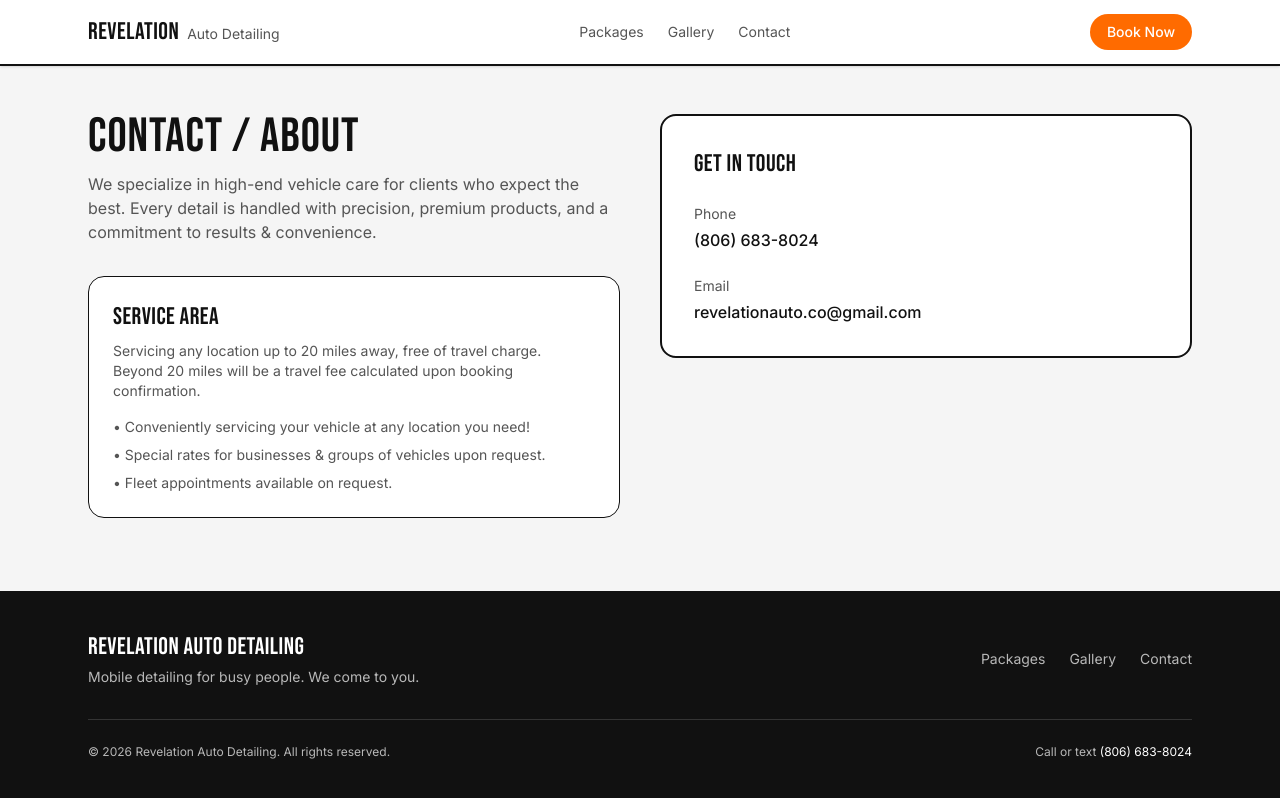
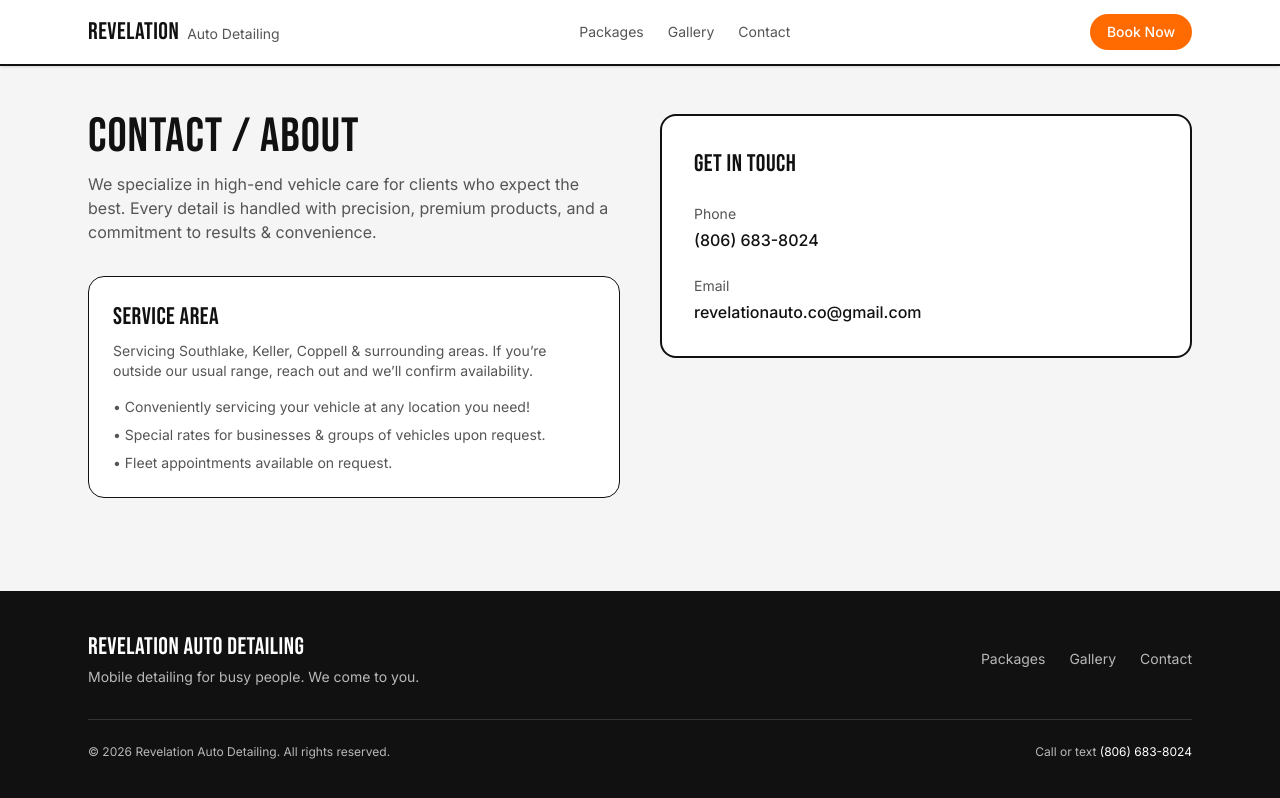
Before and after one commit to revelationautoco/REV-website, a Next.js app: page /contact in a window 1280 px wide. Built offline with nearby package versions, Linux system fonts and the light colour scheme; no server answers.

Commit message:
Hero: replace 10-30 MI stat with service-area cities; Contact: match hero copy

```diff
--- a/app/contact/page.tsx
+++ b/app/contact/page.tsx
@@ -20,9 +20,9 @@ export default function ContactPage() {
             <div className="mt-8 rounded-2xl border border-border bg-surface p-6">
               <div className="heading text-2xl">Service area</div>
               <p className="mt-2 text-sm text-muted">
-                Servicing any location up to 20 miles away, free of travel charge.
-                Beyond 20 miles will be a travel fee calculated upon booking
-                confirmation.
+                Servicing Southlake, Keller, Coppell &amp; surrounding areas. If
+                you&rsquo;re outside our usual range, reach out and we&rsquo;ll
+                confirm availability.
               </p>
               <ul className="mt-4 grid gap-2 text-sm text-muted">
                 <li>
--- a/app/page.tsx
+++ b/app/page.tsx
@@ -38,11 +38,13 @@ export default function Home() {
 
               <HomeHeroCtas />
 
-              <div className="mt-8 grid grid-cols-3 gap-2 rounded-2xl border-2 border-border bg-surface p-3 md:gap-3 md:p-4">
+              <div className="mt-8 grid grid-cols-2 gap-2 rounded-2xl border-2 border-border bg-surface p-3 md:gap-3 md:p-4">
                 <Stat label="" value="6+ Years of Experience" />
                 <Stat label="Average rating" value="5.0★" />
-                <Stat label="Service area" value="10-30 MI" />
               </div>
+              <p className="mt-3 text-sm font-medium text-foreground md:text-base">
+                Servicing Southlake, Keller, Coppell &amp; surrounding areas.
+              </p>
             </div>
           </div>
         </Container>
```
